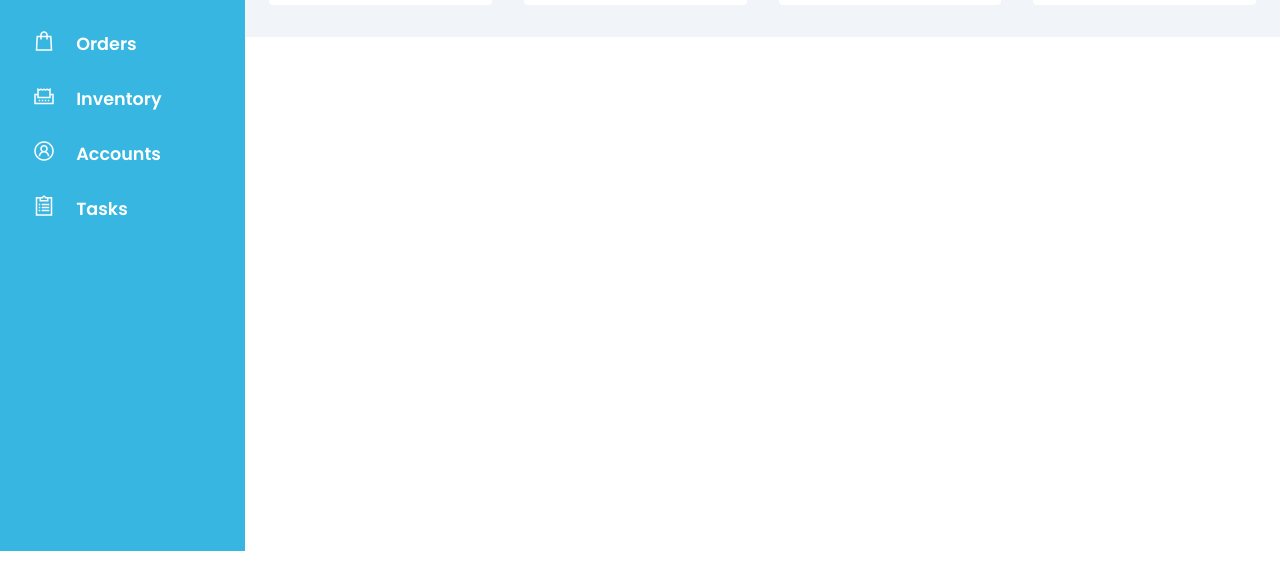
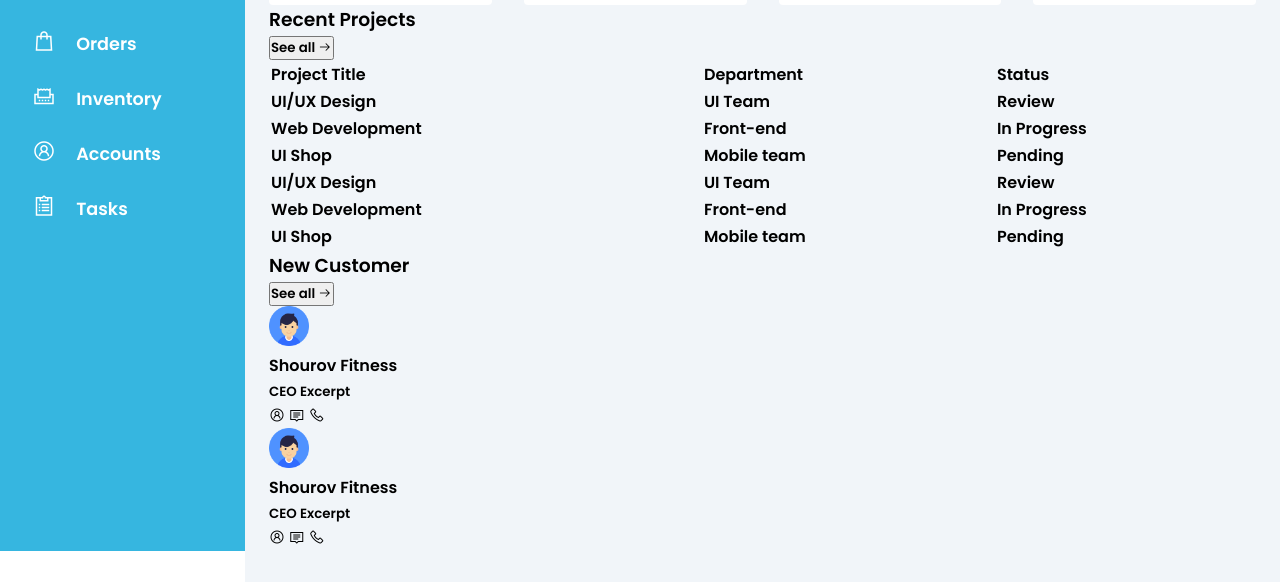
Before and after one commit to Ahmedzubair1234/dashboard.github.io, a plain HTML site: page index.html in a window 1280 px wide. Shown: the part 249-831 px from the top of the page. Before the commit the page ends 800 px from the top, so only its background shows below. Drawn offline with nearby package versions, Linux system fonts and the light colour scheme.

Commit message:
Update index.html

```diff
--- a/index.html
+++ b/index.html
@@ -115,7 +115,114 @@
 						<span class="las la-wallet"></span>
 					</div>
 				</div>
+			</div>
 
+
+			<div class="recent-flex">
+				<div class="project">
+					<div class="card">
+						<div class="card-header">
+							<h3>Recent Projects</h3>
+
+							<button>See all <span class="las la-arrow-right"></span></button>
+						</div>
+						<div class="card-body">
+							<table width="100%">
+								<thead>
+									<tr>
+										<td>Project Title</td>
+										<td>Department</td>
+										<td>Status</td>
+									</tr>
+								</thead>
+								<tbody>
+									<tr>
+										<td>UI/UX Design</td>
+										<td>UI Team</td>
+										<td>
+											<span class="status purple"></span>
+										Review</td>
+									</tr>
+									<tr>
+										<td>Web Development</td>
+										<td>Front-end</td>
+										<td>
+											<span class="status pink"></span>
+										In Progress</td>
+									</tr>
+									<tr>
+										<td>UI Shop</td>
+										<td>Mobile team</td>
+										<td>
+											<span class="status orange"></span>
+										Pending</td>
+									</tr>
+									<tr>
+										<td>UI/UX Design</td>
+										<td>UI Team</td>
+										<td>
+											<span class="status purple"></span>
+										Review</td>
+									</tr>
+									<tr>
+										<td>Web Development</td>
+										<td>Front-end</td>
+										<td>
+											<span class="status pink"></span>
+										In Progress</td>
+									</tr>
+									<tr>
+										<td>UI Shop</td>
+										<td>Mobile team</td>
+										<td>
+											<span class="status orange"></span>
+										Pending</td>
+									</tr>
+								</tbody>
+							</table>
+						</div>
+					</div>
+				</div>
+
+				<div class="customers">
+					<div class="card">
+						<div class="card-header">
+							<h3>New Customer</h3>
+
+							<button>See all <span class="las la-arrow-right"></span></button>
+						</div>
+						<div class="card-body">
+							<div class="customer">
+								<img src="assets/img/avater.png" width="40px" height="40px">
+								<div>
+									<h4>Shourov Fitness</h4>
+									<small>CEO Excerpt</small>
+								</div>
+							</div>
+							<div>
+								<span class="las la-user-circle"></span>
+								<span class="las la-comment"></span>
+								<span class="las la-phone"></span>
+							</div>
+						</div>
+						<div class="card-body">
+						<div class="customer">
+								<img src="assets/img/avater.png" width="40px" height="40px">
+								<div>
+									<h4>Shourov Fitness</h4>
+									<small>CEO Excerpt</small>
+								</div>
+							</div>
+							<div>
+								<span class="las la-user-circle"></span>
+								<span class="las la-comment"></span>
+								<span class="las la-phone"></span>
+							</div>
+						</div>
+					</div>
+
+					</div>
+				</div>
 			</div>
 
 		</main>
```
